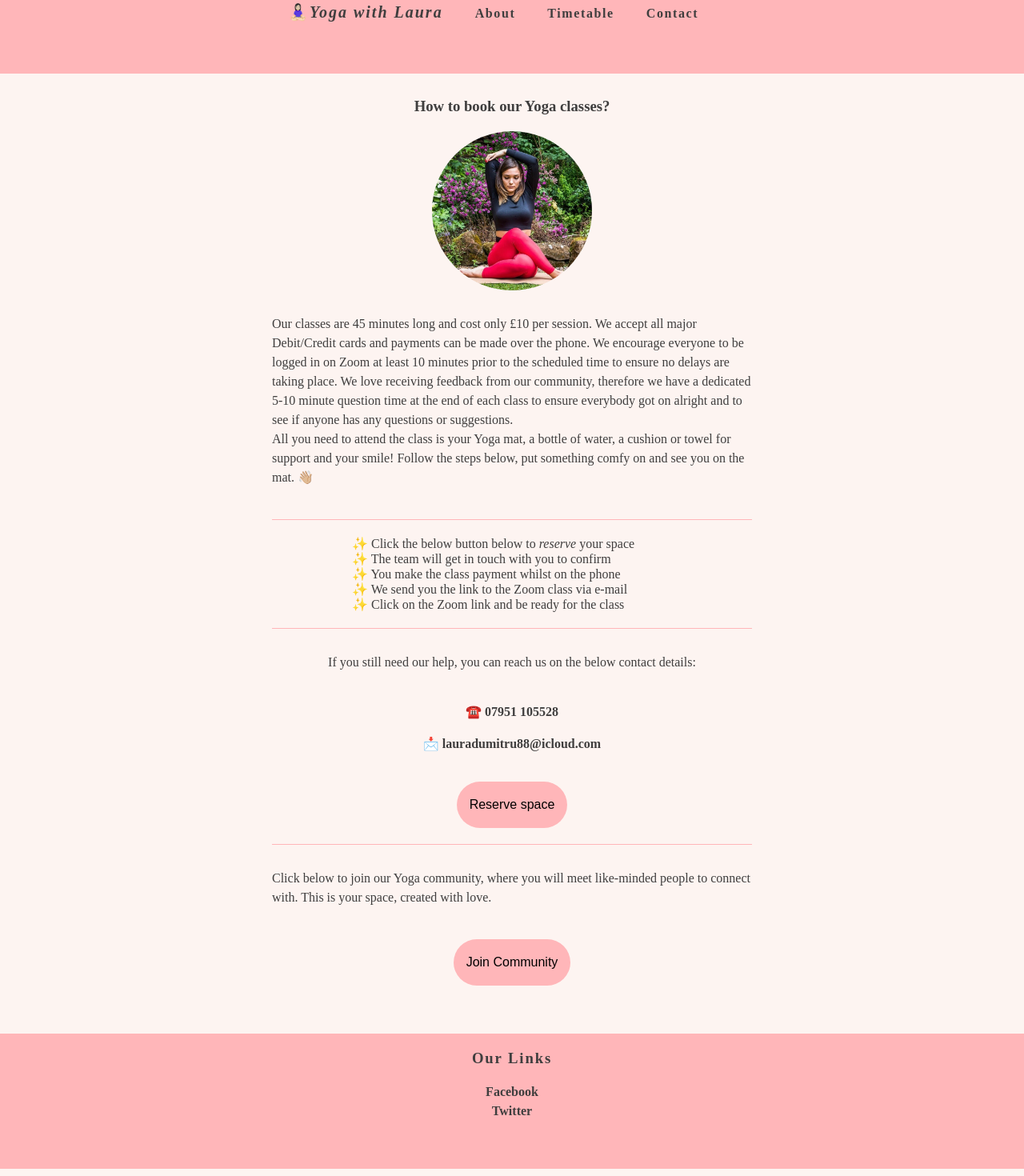
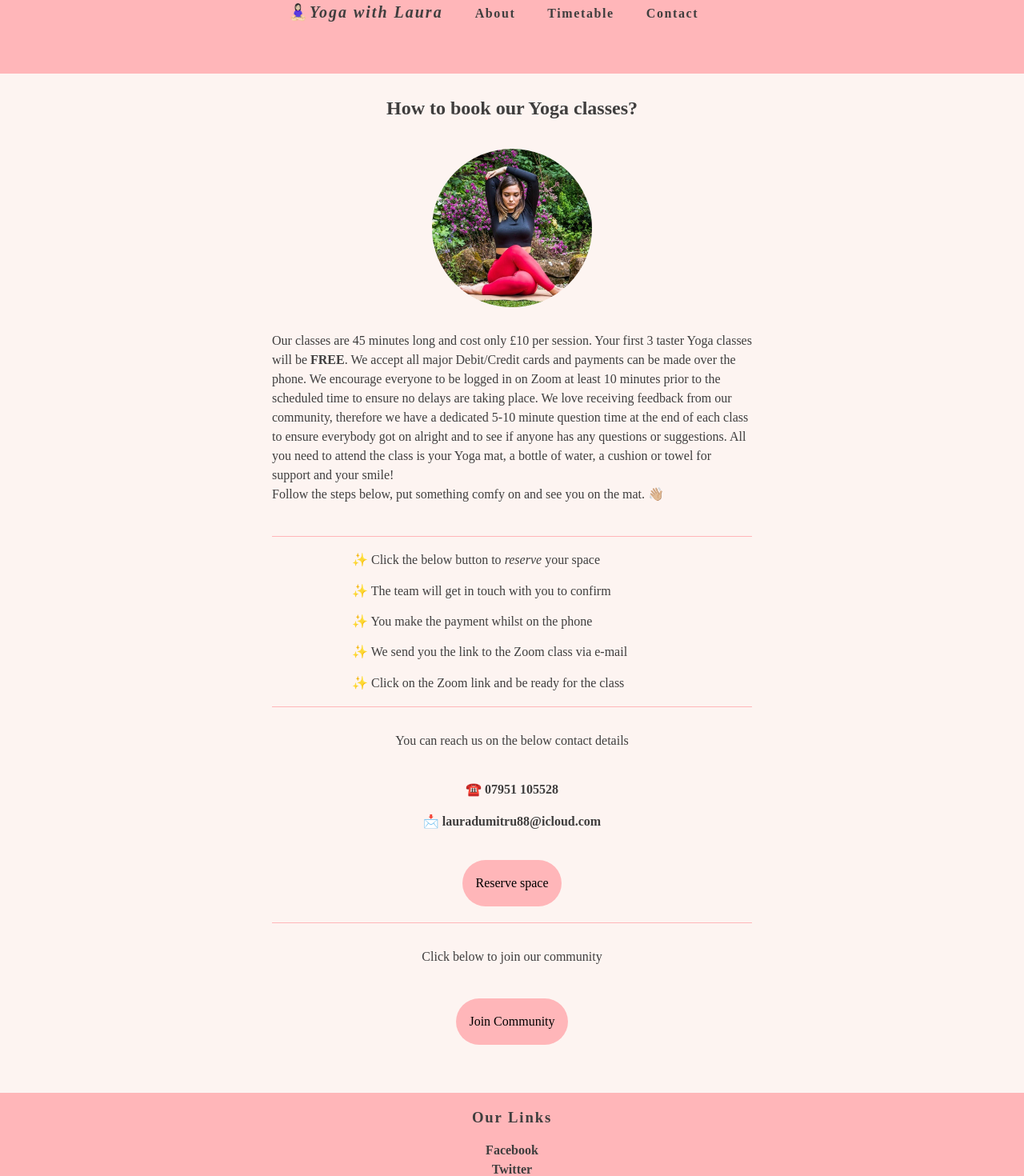
Before and after one commit to laura-dumitru/yoga-blog, a React (Create React App) app: page /contact in a window 1280 px wide. Shown: the part 60-1530 px from the top of the page at 80% size. Built offline with nearby package versions, Linux system fonts and the light colour scheme; a web font is replaced by a local one.

Commit message:
Add React calendar

```diff
--- a/package.json
+++ b/package.json
@@ -6,10 +6,14 @@
     "@testing-library/jest-dom": "^5.11.6",
     "@testing-library/react": "^11.2.2",
     "@testing-library/user-event": "^12.2.2",
+    "normalize.css": "^8.0.1",
+    "postcss-normalize": "^9.0.0",
     "react": "^17.0.1",
+    "react-calendar": "^3.2.1",
     "react-dom": "^17.0.1",
     "react-router-dom": "^5.2.0",
     "react-scripts": "4.0.1",
+    "typescript": "^4.1.2",
     "web-vitals": "^0.2.4"
   },
   "scripts": {
--- a/src/About.js
+++ b/src/About.js
@@ -3,19 +3,20 @@ import me from "./img/me.JPG";
 
 export default function About() {
   return (
-    <div class="about">
-      <h2>
-        <em>Our Yoga story</em>
-      </h2>
+    <div className="about">
+      <h2>Our Yoga story</h2>
       <hr />
-      <img src={me} class="profile yogaphoto" alt="" />
-      <div class="story">
+      <img src={me} className="profile yogaphoto" alt="" />
+      <div className="story">
         <strong>
           <em>Yoga with Laura</em>
         </strong>{" "}
-        was launched in 2015 as an online Yoga teaching business. We have
-        qualified teachers from all over the world who are here to guide you on
-        your Yoga journey straight from the comfort of your own home.{" "}
+        was launched in 2015 as an online Yoga teaching business. Laura is an
+        international Yoga teacher and entrepreneur from The United Kingdom, who
+        started her Yoga journey 10 years ago. <br />
+        Our team of experienced teachers come from a variety of backgrounds and
+        are here to guide you on your Yoga journey straight from the comfort of
+        your own home.{" "}
         <strong>
           <em>Our mission</em>
         </strong>{" "}
@@ -34,7 +35,7 @@ export default function About() {
         currently has over 1,000 happy members who have joined the Yoga
         Community since the launch. We love helping as many people as we can by
         providing quality videos, online support and a variety of classes for
-        all levels. So step onto your mat, enjoy your practice and don't worry,
+        all levels. So step on your mat, enjoy your practice and don't worry,
         we've got your back!
       </div>
       <hr />
--- a/src/App.css
+++ b/src/App.css
@@ -1,5 +1,9 @@
 @import url("https://fonts.googleapis.com/css2?family=Alice&display=swap");
 
+html,
+body {
+  height: 100%;
+}
 body {
   font-family: "Alice", serif;
   font-weight: lighter;
@@ -7,6 +11,11 @@ body {
   background-color: #fdf4f1;
   padding: 0;
   margin: 0;
+  display: flex;
+  flex-direction: column;
+}
+.App {
+  flex: 1 0 auto;
 }
 
 a:any-link {
@@ -51,6 +60,10 @@ img {
   margin: 0;
   margin-top: 4px;
   margin-right: 32px;
+}
+
+strong {
+  font-weight: bold;
 }
 
 .story {
@@ -116,7 +129,7 @@ li {
 }
 
 #footer {
-  position: sticky;
+  flex-shrink: 0;
   background-color: #ffb6b9;
   padding: 20px 0;
   margin-top: 20px;
@@ -142,6 +155,9 @@ a {
   margin: 0 auto;
   padding: 20px 0;
 }
+.about {
+  margin-bottom: 100px;
+}
 .about h2 {
   text-align: center;
 }
@@ -156,32 +172,17 @@ a {
 
 .contact li {
   margin-left: 100px;
+  margin-top: 20px;
 }
 .contact p {
   margin-top: 30px;
 }
-.contact-details {
+.contact h2 {
+  margin-bottom: 36px;
+}
+.contact-details,
+.community {
   text-align: center;
-}
-
-#calendar {
-  width: 90%;
-  display: grid;
-  grid-template-columns: repeat(7, 1fr);
-  text-align: center;
-  margin-left: 5%;
-  margin-bottom: 64px;
-}
-#calendar caption {
-  margin-bottom: 20px;
-}
-
-#calendar tr,
-#calendar tbody {
-  grid-column: 1 / -1;
-  display: grid;
-  grid-template-columns: repeat(7, 1fr);
-  width: 100%;
 }
 
 caption {
@@ -190,66 +191,6 @@ caption {
   font-size: 130%;
   font-weight: bold;
   padding: 10px 0;
-}
-
-#calendar a {
-  color: #f3d8c7;
-  text-decoration: none;
-}
-
-#calendar th,
-#calendar td {
-  padding: 10px;
-  box-sizing: border-box;
-  border: 1px solid #f3d8c7;
-}
-#calendar th:not(:first-child),
-#calendar td:not(:first-child) {
-  border-left: none;
-}
-
-#calendar .weekdays {
-  background: #ff6b6b;
-}
-
-#calendar .weekdays th {
-  text-align: center;
-  text-transform: uppercase;
-  line-height: 20px;
-  border: none !important;
-  padding: 10px 6px;
-  color: black;
-  font-size: 13px;
-}
-
-#calendar td {
-  min-height: 180px;
-  display: flex;
-  flex-direction: column;
-}
-
-#calendar .days li:hover {
-  background: #f3d8c7;
-}
-
-#calendar .event {
-  flex: 0 0 auto;
-  font-size: 13px;
-  border-radius: 4px;
-  padding: 10px;
-  margin-bottom: 8px;
-  line-height: 14px;
-  background: #f3d8c7;
-  border: 1px solid #f3d8c7;
-  color: black;
-  text-decoration: none;
-}
-
-#calendar .event-desc {
-  color: black;
-  margin: 3px 0 8px 0;
-  text-decoration: none;
-  font-weight: bold;
 }
 
 .post-author img {
@@ -262,7 +203,42 @@ caption {
   margin-left: 16px;
 }
 
-button {
+div .title {
+  margin-top: 30px;
+}
+div.react-calendar {
+  font-family: inherit;
+  margin: 0 auto;
+  width: 700px;
+  margin-bottom: 160px;
+  border: none;
+  border-radius: 8px;
+  color: inherit;
+}
+button.react-calendar__month-view__days__day--weekend {
+  color: inherit;
+}
+button.react-calendar__tile:enabled:hover,
+button.react-calendar__tile:enabled:focus {
+  background-color: #fdf4f1;
+}
+button.react-calendar__tile--now {
+  background: #ffb6b9;
+}
+button.react-calendar__tile--active:enabled:hover,
+button.react-calendar__tile--active:enabled:focus {
+  background: #ffb6b9;
+}
+button.react-calendar__tile--active {
+  background: #ffb6b9;
+  color: white;
+}
+button[class^="react-calendar__navigation__"]:hover {
+  background: #ffb6b9 !important;
+}
+
+.book,
+.join {
   display: block;
   line-height: 26px;
   margin: 20px auto;
--- a/src/App.js
+++ b/src/App.js
@@ -1,5 +1,6 @@
 import { Route, Switch } from "react-router-dom";
 
+import "normalize.css";
 import "./App.css";
 import Header from "./Header";
 import Footer from "./Footer";
--- a/src/Contact.js
+++ b/src/Contact.js
@@ -3,50 +3,47 @@ import contact from "./img/contact.jpg";
 
 export default function Contact() {
   return (
-    <div class="contact">
-      <h3>How to book our Yoga classes?</h3>
-      <img src={contact} class="Seated" alt="" />
+    <div className="contact">
+      <h2>How to book our Yoga classes?</h2>
+      <img src={contact} className="Seated" alt="" />
       <p>
-        Our classes are 45 minutes long and cost only £10 per session. We accept
-        all major Debit/Credit cards and payments can be made over the phone. We
+        Our classes are 45 minutes long and cost only £10 per session. Your
+        first 3 taster Yoga classes will be <strong>FREE</strong>. We accept all
+        major Debit/Credit cards and payments can be made over the phone. We
         encourage everyone to be logged in on Zoom at least 10 minutes prior to
         the scheduled time to ensure no delays are taking place. We love
         receiving feedback from our community, therefore we have a dedicated
         5-10 minute question time at the end of each class to ensure everybody
         got on alright and to see if anyone has any questions or suggestions.
-        <br /> All you need to attend the class is your Yoga mat, a bottle of
-        water, a cushion or towel for support and your smile! Follow the steps
-        below, put something comfy on and see you on the mat. 👋🏼
+        All you need to attend the class is your Yoga mat, a bottle of water, a
+        cushion or towel for support and your smile!
+        <br />
+        Follow the steps below, put something comfy on and see you on the mat.
+        👋🏼
       </p>
       <hr />
       <ul>
         <li>
-          ✨ Click the below button below to <em>reserve</em> your space
+          ✨ Click the below button to <em>reserve</em> your space
         </li>
         <li> ✨ The team will get in touch with you to confirm </li>
-        <li>✨ You make the class payment whilst on the phone</li>
+        <li>✨ You make the payment whilst on the phone</li>
         <li>✨ We send you the link to the Zoom class via e-mail</li>
         <li>✨ Click on the Zoom link and be ready for the class</li>
       </ul>
       <hr />
-      <div class="contact-details">
-        <p>
-          If you still need our help, you can reach us on the below contact
-          details:
-        </p>
+      <div className="contact-details">
+        <p>You can reach us on the below contact details</p>
         <h4>☎️ 07951 105528</h4>
         <a href="mailto:lauradumitru88@icloud.com">
           📩 lauradumitru88@icloud.com
         </a>
       </div>
       <br />
-      <button class="book">Reserve space</button>
+      <button className="book">Reserve space</button>
       <hr />
-      <p>
-        Click below to join our Yoga community, where you will meet like-minded
-        people to connect with. This is your space, created with love.
-      </p>
-      <button class="join">
+      <p className="community"> Click below to join our community</p>
+      <button className="join">
         <a
           href="https://facebook.com/groups/1466503350210644/about"
           target="_blank rel="
--- a/src/Home.js
+++ b/src/Home.js
@@ -34,8 +34,8 @@ export default function Home() {
           <hr />
           <div className="post-content">
             <p>
-              Take a sneak peak below into some of the poses we love to
-              practice!
+              Take a sneak peak below into this month's article - Poses we love
+              to practice!
             </p>
             <ul>
               <li>
--- a/src/Timetable.js
+++ b/src/Timetable.js
@@ -1,5 +1,13 @@
 import React from "react";
+import Calendar from "react-calendar";
+import "react-calendar/dist/Calendar.css";
 
 export default function Timetable() {
-  return <div>Table</div>;
+  return (
+    <div className="title">
+      <h2>Class Timetable</h2>
+      <Calendar />
+      <div className="schedule"></div>
+    </div>
+  );
 }
```
Also changed, not shown: 2 other files (tests, documents, lock files or other folders).
